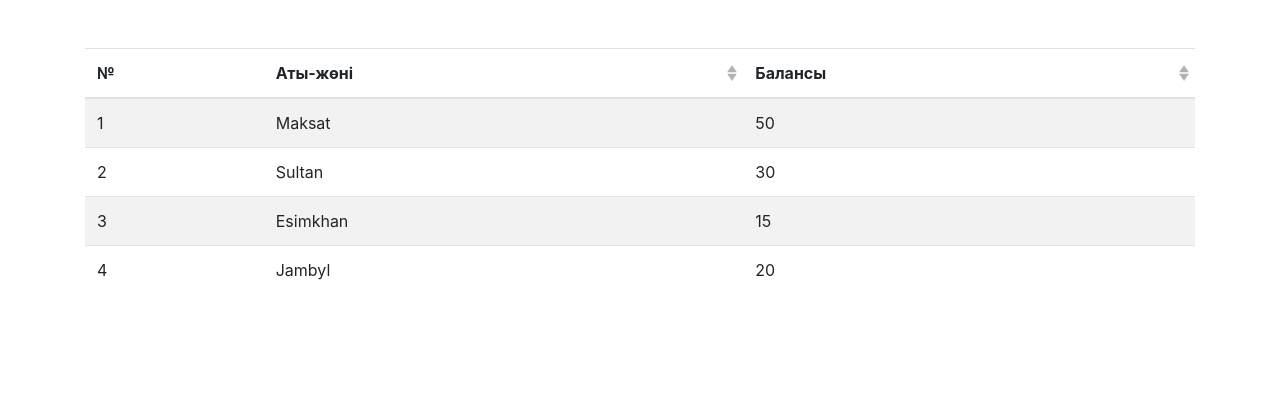
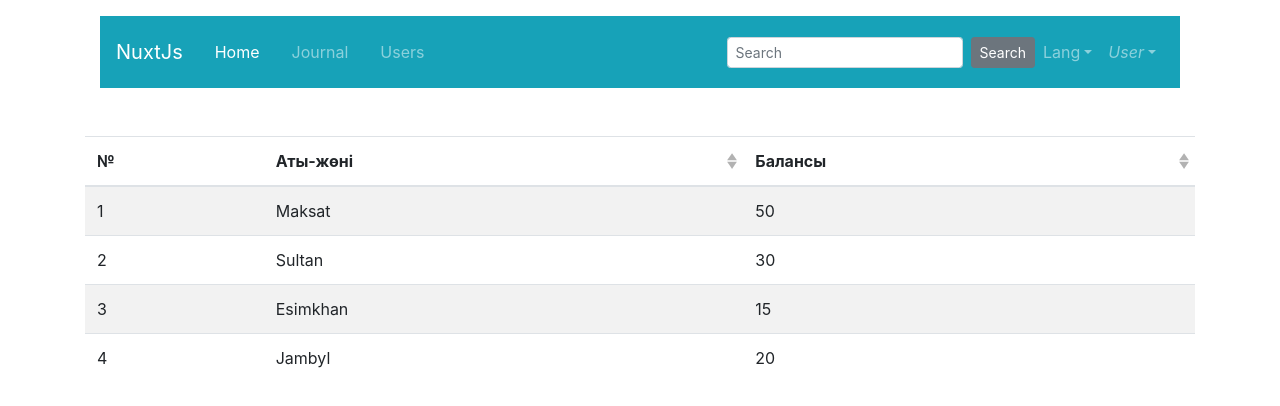
Before and after one commit to bek-app/nuxtjs-pr, a Nuxt app: page / in a window 1280 px wide. Shown: the top 406 px of the page. Built offline with nearby package versions, Linux system fonts and the light colour scheme.

Commit message:
add Navbar

```diff
--- a/components/Logo.vue
+++ /dev/null
@@ -1,35 +0,0 @@
-<template>
-  <svg
-    class="NuxtLogo"
-    width="245"
-    height="180"
-    viewBox="0 0 452 342"
-    xmlns="http://www.w3.org/2000/svg"
-  >
-    <path
-      d="M139 330l-1-2c-2-4-2-8-1-13H29L189 31l67 121 22-16-67-121c-1-2-9-14-22-14-6 0-15 2-22 15L5 303c-1 3-8 16-2 27 4 6 10 12 24 12h136c-14 0-21-6-24-12z"
-      fill="#00C58E"
-    />
-    <path
-      d="M447 304L317 70c-2-2-9-15-22-15-6 0-15 3-22 15l-17 28v54l39-67 129 230h-49a23 23 0 0 1-2 14l-1 1c-6 11-21 12-23 12h76c3 0 17-1 24-12 3-5 5-14-2-26z"
-      fill="#108775"
-    />
-    <path
-      d="M376 330v-1l1-2c1-4 2-8 1-12l-4-12-102-178-15-27h-1l-15 27-102 178-4 12a24 24 0 0 0 2 15c4 6 10 12 24 12h190c3 0 18-1 25-12zM256 152l93 163H163l93-163z"
-      fill="#2F495E"
-    />
-  </svg>
-</template>
-
-<style>
-.NuxtLogo {
-  animation: 1s appear;
-  margin: auto;
-}
-
-@keyframes appear {
-  0% {
-    opacity: 0;
-  }
-}
-</style>
--- /dev/null
+++ b/components/Navbar.vue
@@ -0,0 +1,71 @@
+<template>
+  <b-container>
+    <b-navbar toggleable="lg" type="dark" variant="info">
+      <b-navbar-brand href="#">NuxtJs</b-navbar-brand>
+
+      <b-navbar-toggle target="nav-collapse"></b-navbar-toggle>
+
+      <b-collapse id="nav-collapse" is-nav>
+        <b-navbar-nav>
+          <b-nav-item
+            class="nav-link"
+            no-prefetch
+            exact
+            active-class="active"
+            to="/"
+            >Home
+          </b-nav-item>
+          <b-nav-item
+            class="nav-link"
+            no-prefetch
+            exact
+            active-class="active"
+            to="/journal"
+            >Journal
+          </b-nav-item>
+          <b-nav-item
+            class="nav-link"
+            no-prefetch
+            exact
+            active-class="active"
+            to="/users"
+            >Users
+          </b-nav-item>
+        </b-navbar-nav>
+
+        <!-- Right aligned nav items -->
+        <b-navbar-nav class="ml-auto">
+          <b-nav-form>
+            <b-form-input
+              size="sm"
+              class="mr-sm-2"
+              placeholder="Search"
+            ></b-form-input>
+            <b-button size="sm" class="my-2 my-sm-0" type="submit"
+              >Search</b-button
+            >
+          </b-nav-form>
+
+          <b-nav-item-dropdown text="Lang" right>
+            <b-dropdown-item href="#">EN</b-dropdown-item>
+            <b-dropdown-item href="#">ES</b-dropdown-item>
+            <b-dropdown-item href="#">RU</b-dropdown-item>
+            <b-dropdown-item href="#">FA</b-dropdown-item>
+          </b-nav-item-dropdown>
+
+          <b-nav-item-dropdown right>
+            <!-- Using 'button-content' slot -->
+            <template #button-content>
+              <em>User</em>
+            </template>
+            <b-dropdown-item href="#">Profile</b-dropdown-item>
+            <b-dropdown-item href="#">Sign Out</b-dropdown-item>
+          </b-nav-item-dropdown>
+        </b-navbar-nav>
+      </b-collapse>
+    </b-navbar>
+  </b-container>
+</template>
+<script>
+export default {}
+</script>
--- a/pages/index.vue
+++ b/pages/index.vue
@@ -1,6 +1,7 @@
 <template>
-  <b-container class="mt-5">
-    <b-table striped hover :items="items" :fields="fields">
+  <b-container class="mt-3">
+    <Navbar />
+    <b-table class="mt-5" striped hover :items="items" :fields="fields">
       <template #cell(index)="data">
         {{ data.index + 1 }}
       </template>
--- a/pages/journal.vue
+++ b/pages/journal.vue
@@ -1,6 +1,8 @@
 <template>
   <b-container class="mt-3 wrap">
+    <Navbar />
     <b-table
+      class="mt-5"
       responsive="sm"
       :items="items"
       :fields="fields"
@@ -15,7 +17,7 @@
     </b-table>
     <div>
       <b-modal id="bv-modal-example" hide-footer>
-        <template #modal-title> Using <code>$bvModal</code> Methods </template>
+        <template #modal-title> Журналға енгізу </template>
         <div class="d-block text-center">
           <div>
             <b-form-select
@@ -26,13 +28,12 @@
             >
             </b-form-select>
 
-            <div class="mt-3">
-              Selected: <strong>{{ selected }}</strong>
-            </div>
+            <div class="mt-3"></div>
           </div>
         </div>
-        <b-button class="mt-3" block @click="$bvModal.hide('bv-modal-example')"
-          >Close Me</b-button
+        <b-button variant="success" class="mt-3"> Қосу</b-button>
+        <b-button class="mt-3" @click="$bvModal.hide('bv-modal-example')"
+          >Терезені жабу</b-button
         >
       </b-modal>
     </div>
@@ -108,6 +109,7 @@ export default {
           _cellVariants: { status: 'danger' },
         },
       ],
+
       users: [
         { id: 1, name: 'Maksat' },
         { id: 2, name: 'Sultan' },
--- /dev/null
+++ b/pages/users.vue
@@ -0,0 +1,3 @@
+<template>
+  <b-container class="mt-5"><Navbar /></b-container>
+</template>
```
